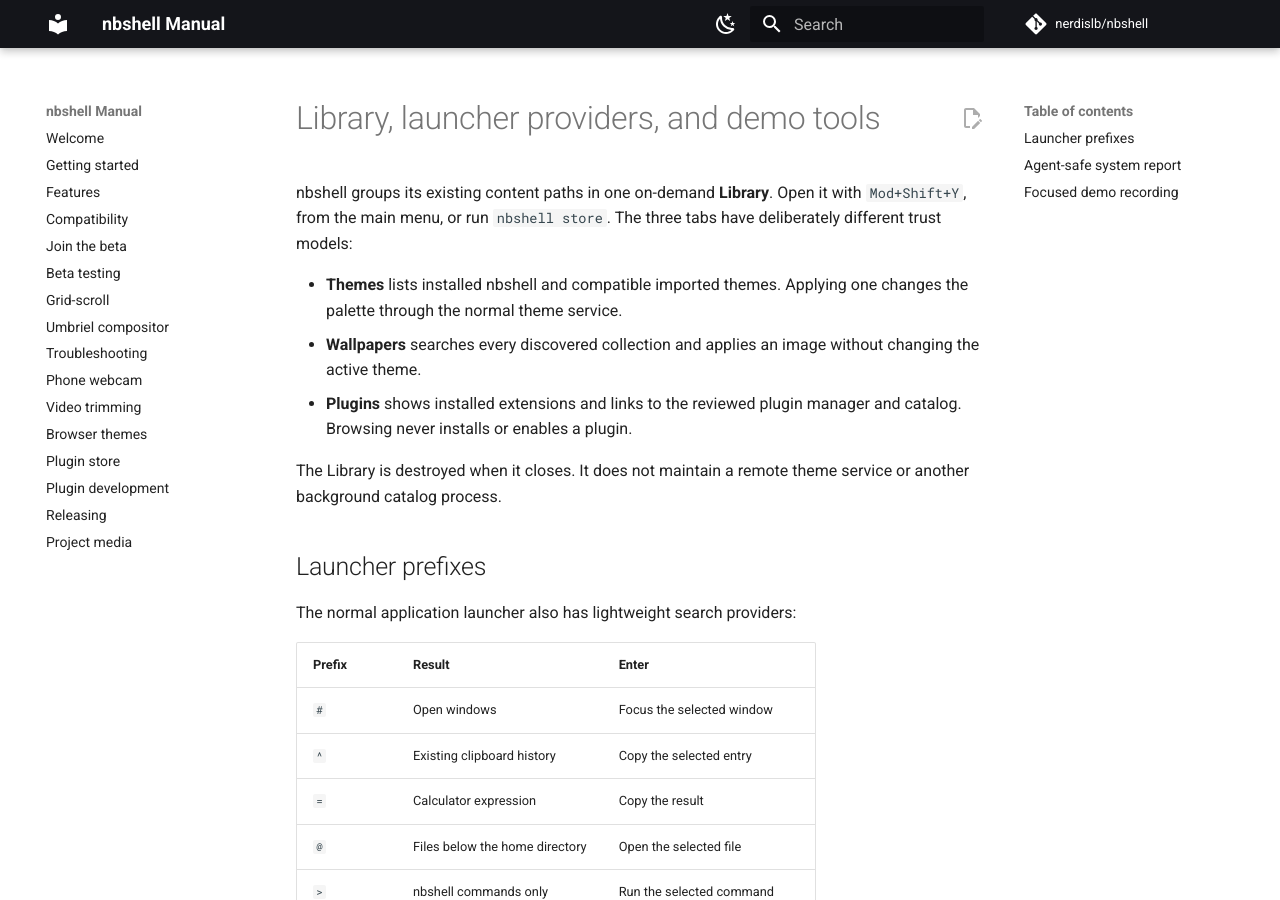
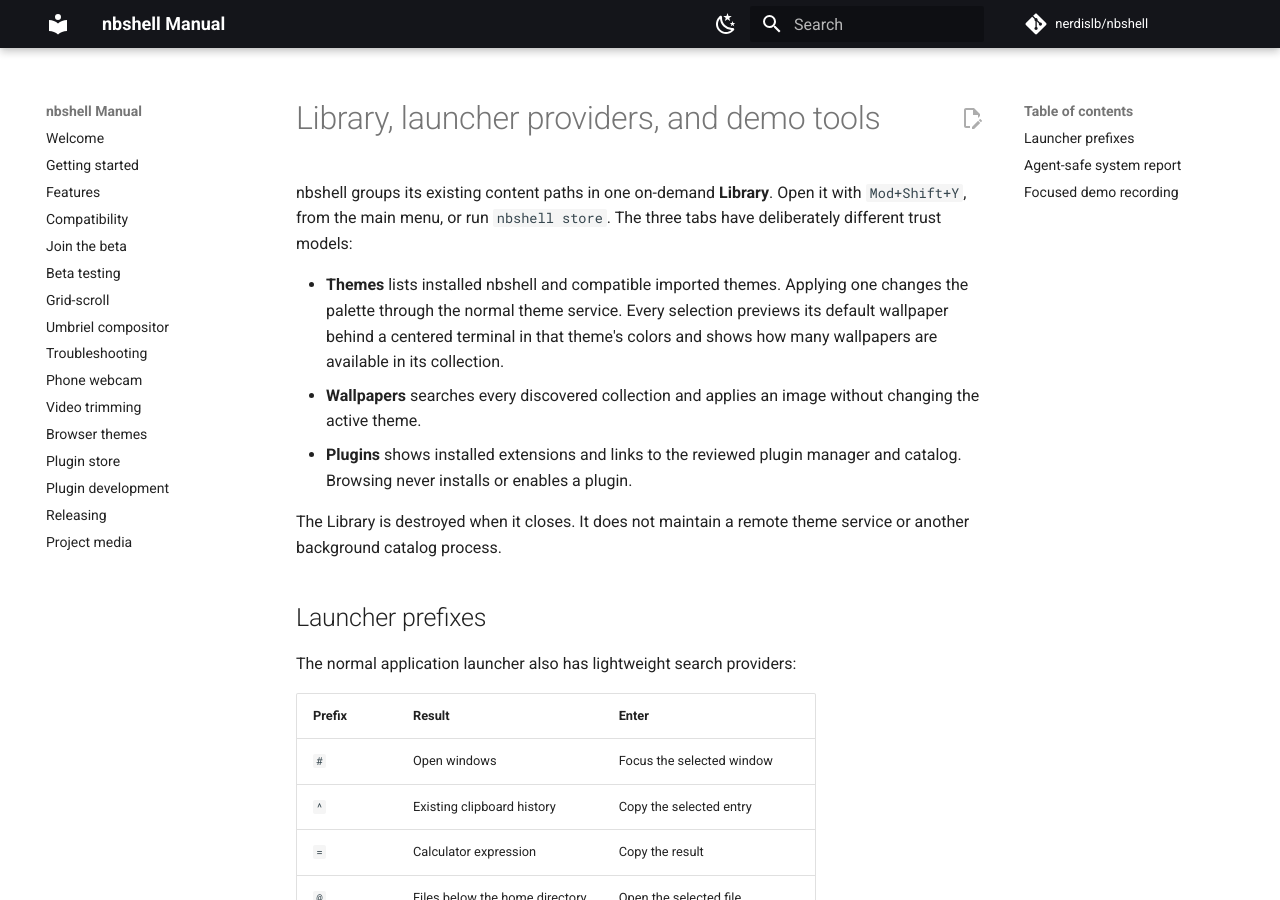
Before and after one commit to nerdislb/nbshell, an MkDocs documentation site: the page built from docs/library-search-and-demos.md, in a window 1280 px wide and 900 px high. Built offline with MkDocs 1.6.1 and Material for MkDocs 9.7.7, drawn with Linux system fonts in a browser that asks for light colours; comment, search, counter and statistics services are not loaded.

Commit message:
feat: preview themes with wallpapers

```diff
--- a/docs/library-search-and-demos.md
+++ b/docs/library-search-and-demos.md
@@ -5,7 +5,9 @@ with `Mod+Shift+Y`, from the main menu, or run `nbshell store`. The three tabs h
 different trust models:
 
 - **Themes** lists installed nbshell and compatible imported themes. Applying
-  one changes the palette through the normal theme service.
+  one changes the palette through the normal theme service. Every selection
+  previews its default wallpaper behind a centered terminal in that theme's
+  colors and shows how many wallpapers are available in its collection.
 - **Wallpapers** searches every discovered collection and applies an image
   without changing the active theme.
 - **Plugins** shows installed extensions and links to the reviewed plugin
```
Also changed, not shown: 2 other files.
